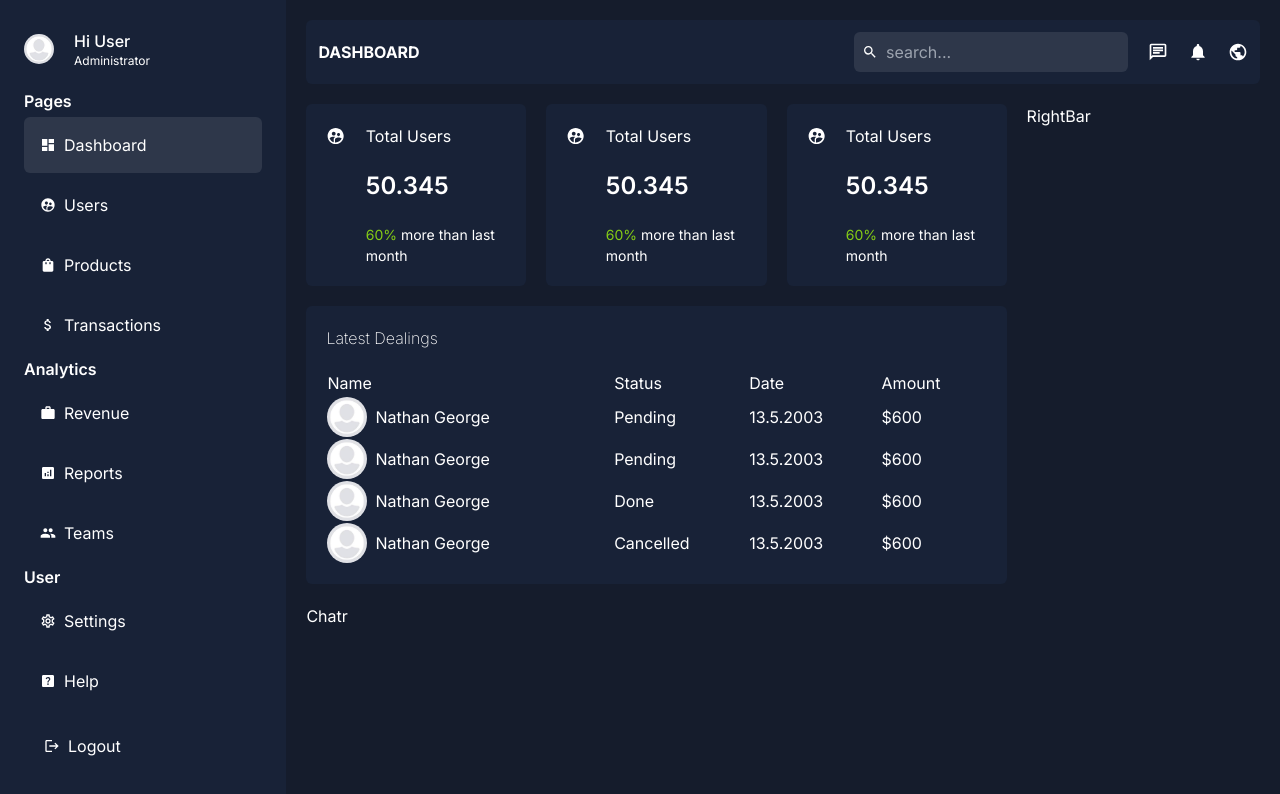
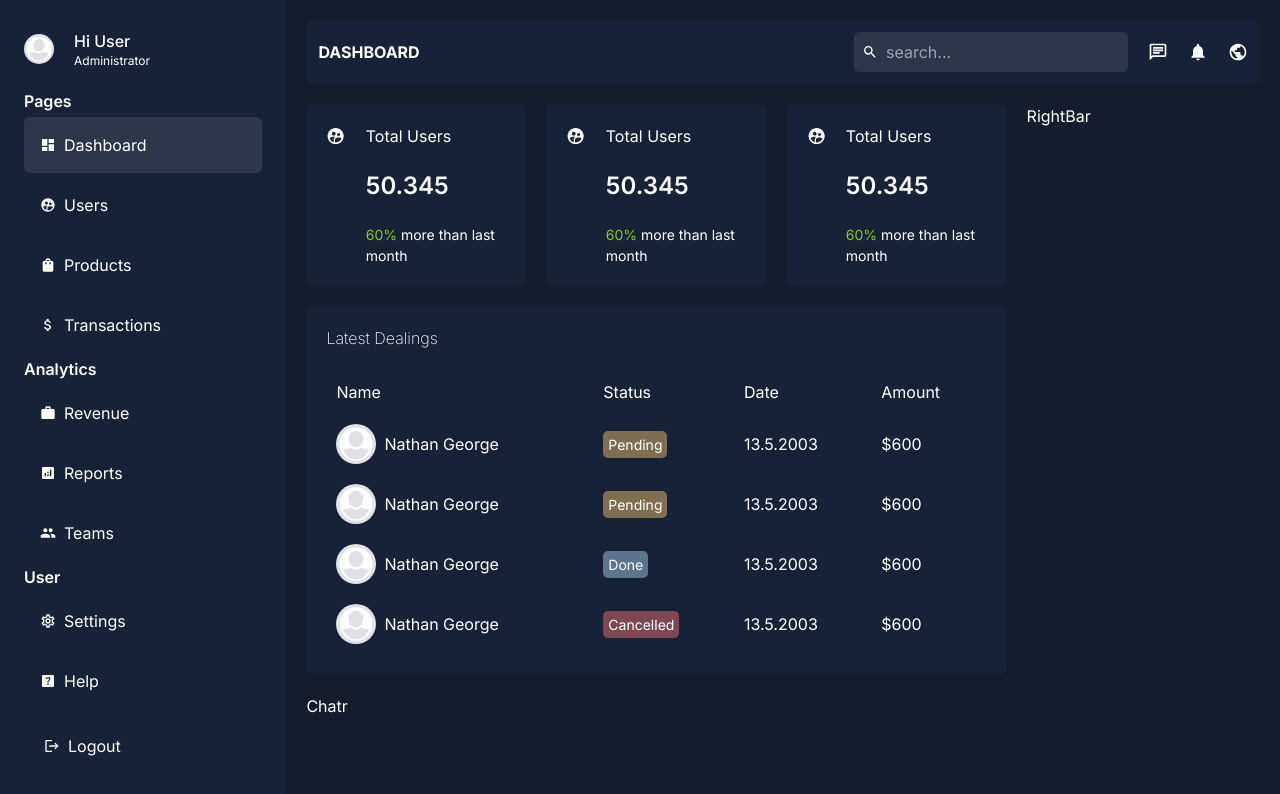
Before and after one commit to Nathami-n/dashboard, a Next.js app: page /dashboard in a window 1280 px wide. Shown: the top 794 px of the page. Built offline with nearby package versions, Linux system fonts and the light colour scheme.

Commit message:
Added the dummy transaction states

```diff
--- a/app/globals.css
+++ b/app/globals.css
@@ -196,3 +196,14 @@ body {
 .soft {
   background-color: var(--bgSoft);
 }
+
+td {
+  padding: 10px;
+}
+
+.base {
+  border-radius: 5px;
+  padding: 5px;
+  font-size: 14px;
+  color: white;
+}
--- a/components/dashboard/transactions/transactions.tsx
+++ b/components/dashboard/transactions/transactions.tsx
@@ -14,7 +14,7 @@ const Transactions = () => {
                         <td>Amount</td>
                     </tr>
                 </thead>
-                <tbody className="gap-y-4">
+                <tbody>
                     <tr>
                         <td>
                            <div className="flex gap-2 items-center">
@@ -29,7 +29,7 @@ const Transactions = () => {
                            </div>
                         </td>
                         <td>
-                            <span>Pending</span>
+                            <span className="base bg-[#f7cb7375]">Pending</span>
                         </td>
                         <td>13.5.2003</td>
                         <td>$600</td>
@@ -48,7 +48,7 @@ const Transactions = () => {
                            </div>
                         </td>
                         <td>
-                            <span>Pending</span>
+                            <span className="base bg-[#f7cb7375]">Pending</span>
                         </td>
                         <td>13.5.2003</td>
                         <td>$600</td>
@@ -67,7 +67,7 @@ const Transactions = () => {
                            </div>
                         </td>
                         <td>
-                            <span>Done</span>
+                            <span className="base bg-[#afd6ee75]">Done</span>
                         </td>
                         <td>13.5.2003</td>
                         <td>$600</td>
@@ -86,7 +86,7 @@ const Transactions = () => {
                            </div>
                         </td>
                         <td>
-                            <span>Cancelled</span>
+                            <span className="base bg-[#f7737375]">Cancelled</span>
                         </td>
                         <td>13.5.2003</td>
                         <td>$600</td>
```
